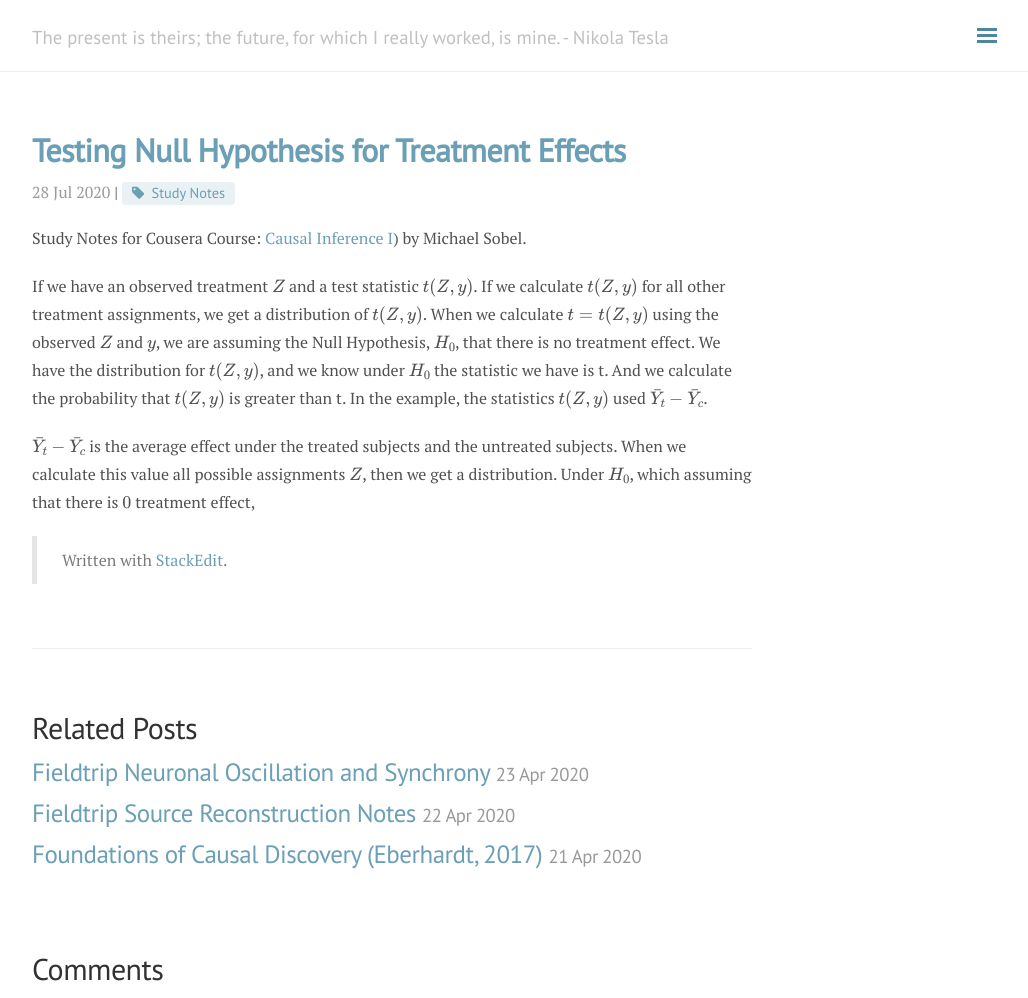
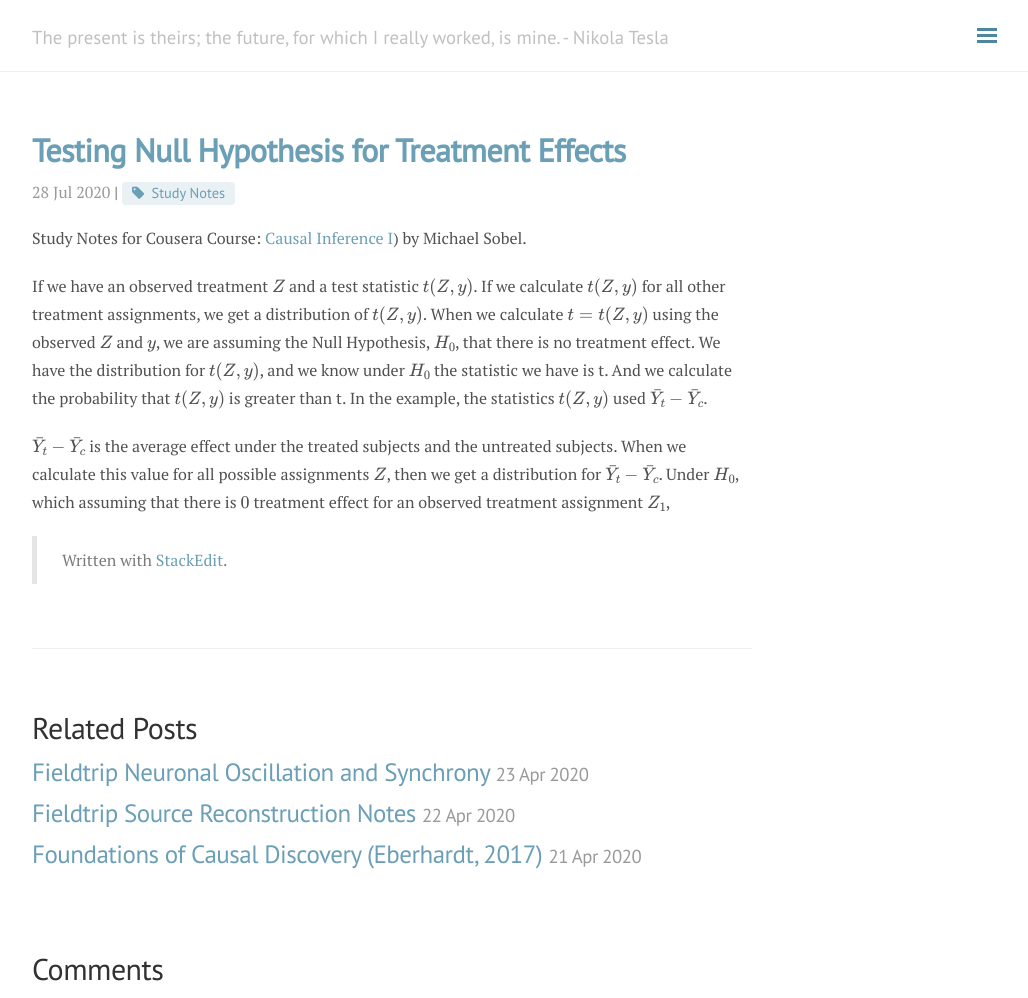
Before and after one commit to andylikescodes/andylikescodes.github.io, a Jekyll site: the page built from _posts/2020-07-28-Testing-Null-Hypothesis-For-Treatment-Effects.md, in a window 1280 px wide and 998 px high. Shown: the whole window, without its empty margins (248-1276 px from the left). Built offline with Jekyll 4.4.1, drawn with Linux system fonts in a browser that asks for light colours; nearby versions of some CDN libraries; formulas are drawn with MathJax 3; comment, search, counter and statistics services are not loaded.

Commit message:
_posts/2020-07-28-Testing-Null-Hypothesis-For-Treatment-Effects.md updated from https://stackedit.io/

```diff
--- a/_posts/2020-07-28-Testing-Null-Hypothesis-For-Treatment-Effects.md
+++ b/_posts/2020-07-28-Testing-Null-Hypothesis-For-Treatment-Effects.md
@@ -9,12 +9,11 @@ Study Notes for Cousera Course: [Causal Inference I](https://www.coursera.org/le
 
 If we have an observed treatment $Z$ and a test statistic $t(Z, y)$. If we calculate $t(Z, y)$ for all other treatment assignments, we get a distribution of $t(Z, y)$. When we calculate $t = t(Z, y)$ using the observed $Z$ and $y$, we are assuming the Null Hypothesis, $H_0$, that there is no treatment effect. We have the distribution for $t(Z, y)$, and we know under $H_0$ the statistic we have is t. And we calculate the probability that $t(Z, y)$ is greater than t. In the example, the statistics $t(Z, y)$ used $\bar{Y}_t - \bar{Y}_c$.
 
-$\bar{Y}_t - \bar{Y}_c$ is the average effect under the treated subjects and the untreated subjects. When we calculate this value all possible assignments $Z$, then we get a distribution. Under $H_0$, which assuming that there is $0$ treatment effect,
+$\bar{Y}_t - \bar{Y}_c$ is the average effect under the treated subjects and the untreated subjects. When we calculate this value for all possible assignments $Z$, then we get a distribution for $\bar{Y}_t - \bar{Y}_c$. Under $H_0$, which assuming that there is $0$ treatment effect for an observed treatment assignment $Z_1$,
 
 
 
 > Written with [StackEdit](https://stackedit.io/).
 <!--stackedit_data:
-eyJoaXN0b3J5IjpbLTEzNTIxODcyNDgsLTIwNjk3MDg1NDVdfQ
-==
+eyJoaXN0b3J5IjpbMjc0MDgzNTgzLC0yMDY5NzA4NTQ1XX0=
 -->
```
